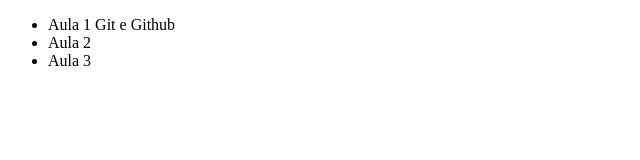
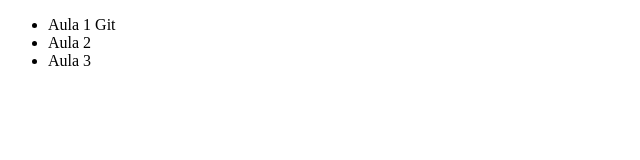
Before and after one commit to brunomktd/alura-git, a plain HTML site: page index.html in a window 1280 px wide. Shown: the full height of the page, 0-640 px from the left. Drawn offline with Linux system fonts and the light colour scheme.

Commit message:
Correção de bug

```diff
--- a/index.html
+++ b/index.html
@@ -8,7 +8,7 @@
 </head>
 <body>
     <ul>
-        <li>Aula 1 Git e Github</li>
+        <li>Aula 1 Git</li>
         <li>Aula 2 </li>
         <li>Aula 3 </li>
     </ul>
```
